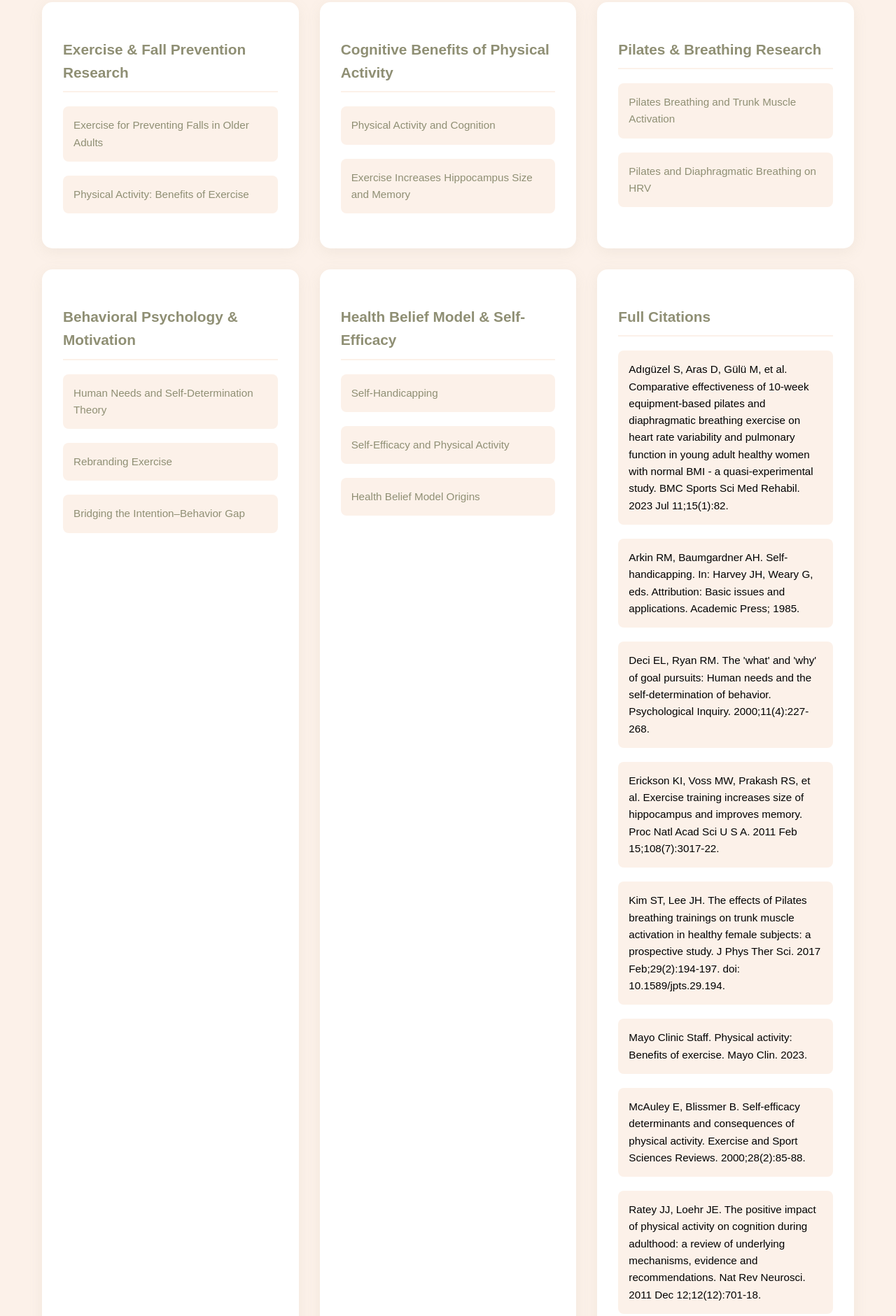
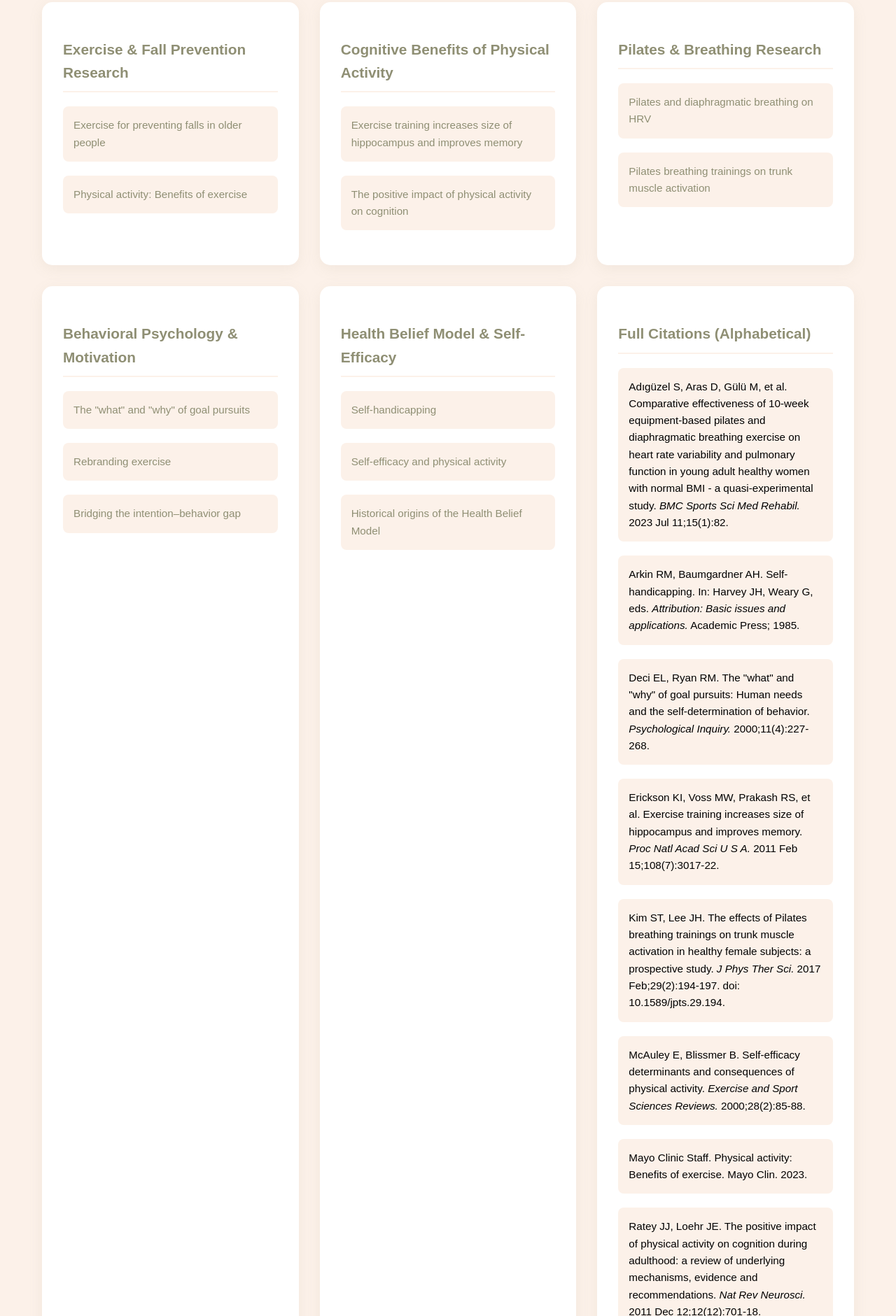
Before and after one commit to mmscheel/thegroundedpilates.github.io, a plain HTML site: page resources/index.html in a window 1280 px wide. Shown: the part 375-2256 px from the top of the page at 70% size. Drawn offline with Linux system fonts and the light colour scheme.

Commit message:
Update index.html

```diff
--- a/resources/index.html
+++ b/resources/index.html
@@ -285,46 +285,63 @@
 <p class="section-subtitle">Research supporting our approach to movement, well-being, and behavior change</p>
 <div class="resources-grid">
     <div class="resource-category">
-<h3>Exercise &amp; Fall Prevention Research</h3>
-<ul><li><a href="https://doi.org/10.1002/14651858.CD012424.pub2" target="_blank">Exercise for Preventing Falls in Older Adults</a></li>
-<li><a href="https://www.mayoclinic.org/healthy-lifestyle/fitness/in-depth/exercise/art-20048389" target="_blank">Physical Activity: Benefits of Exercise</a></li></ul>
+        <h3>Exercise & Fall Prevention Research</h3>
+        <ul>
+            <li><a href="https://www.cochranelibrary.com/cdsr/doi/10.1002/14651858.CD012424.pub2/full" target="_blank">Exercise for preventing falls in older people</a></li>
+            <li><a href="https://www.mayoclinic.org/healthy-lifestyle/fitness/in-depth/exercise/art-20048389" target="_blank">Physical activity: Benefits of exercise</a></li>
+        </ul>
     </div>
+
     <div class="resource-category">
         <h3>Cognitive Benefits of Physical Activity</h3>
-<ul><li><a href="https://pubmed.ncbi.nlm.nih.gov/21417955/" target="_blank">Physical Activity and Cognition</a></li>
-<li><a href="https://doi.org/10.1073/pnas.1015950108" target="_blank">Exercise Increases Hippocampus Size and Memory</a></li></ul>
+        <ul>
+            <li><a href="https://www.pnas.org/doi/10.1073/pnas.1015950108" target="_blank">Exercise training increases size of hippocampus and improves memory</a></li>
+            <li><a href="https://scholar.google.com/scholar_lookup?title=The+positive+impact+of+physical+activity+on+cognition+during+adulthood" target="_blank">The positive impact of physical activity on cognition</a></li>
+        </ul>
     </div>
+
     <div class="resource-category">
-<h3>Pilates &amp; Breathing Research</h3>
-<ul><li><a href="https://pmc.ncbi.nlm.nih.gov/articles/PMC5332969/" target="_blank">Pilates Breathing and Trunk Muscle Activation</a></li>
-<li><a href="https://pubmed.ncbi.nlm.nih.gov/37434197/" target="_blank">Pilates and Diaphragmatic Breathing on HRV</a></li></ul>
+        <h3>Pilates & Breathing Research</h3>
+        <ul>
+            <li><a href="https://bmcspo.biomedcentral.com/articles/10.1186/s13102-023-00750-7" target="_blank">Pilates and diaphragmatic breathing on HRV</a></li>
+            <li><a href="https://www.jstage.jst.go.jp/article/jpts/29/2/29_jpts-2016-787/_article" target="_blank">Pilates breathing trainings on trunk muscle activation</a></li>
+        </ul>
     </div>
+
     <div class="resource-category">
-<h3>Behavioral Psychology &amp; Motivation</h3>
-<ul><li><a href="https://doi.org/10.1207/S15327965PLI1104_01" target="_blank">Human Needs and Self-Determination Theory</a></li>
-<li><a href="https://doi.org/10.1186/1479-5868-8-94" target="_blank">Rebranding Exercise</a></li>
-<li><a href="https://bpspsychub.onlinelibrary.wiley.com/doi/abs/10.1348/135910705X39444" target="_blank">Bridging the Intention–Behavior Gap</a></li></ul>
+        <h3>Behavioral Psychology & Motivation</h3>
+        <ul>
+            <li><a href="https://www.tandfonline.com/doi/abs/10.1207/S15327965PLI1104_01" target="_blank">The "what" and "why" of goal pursuits</a></li>
+            <li><a href="https://ijbnpa.biomedcentral.com/articles/10.1186/1479-5868-8-94" target="_blank">Rebranding exercise</a></li>
+            <li><a href="https://bpspsychub.onlinelibrary.wiley.com/doi/abs/10.1348/135910705X39444" target="_blank">Bridging the intention–behavior gap</a></li>
+        </ul>
     </div>
+
     <div class="resource-category">
-<h3>Health Belief Model &amp; Self-Efficacy</h3>
-<ul><li><a href="https://psycnet.apa.org/record/1985-97382-000" target="_blank">Self-Handicapping</a></li>
-<li><a href="https://journals.lww.com/acsm-essr/fulltext/2000/28020/self_efficacy__determinants_and_consequences_of.5.aspx" target="_blank">Self-Efficacy and Physical Activity</a></li>
-<li><a href="https://doi.org/10.1177/109019817400200403" target="_blank">Health Belief Model Origins</a></li></ul>
+        <h3>Health Belief Model & Self-Efficacy</h3>
+        <ul>
+            <li><a href="https://psycnet.apa.org/record/1985-97382-000" target="_blank">Self-handicapping</a></li>
+            <li><a href="https://journals.lww.com/acsm-essr/Fulltext/2000/28020/Self_Efficacy__Determinants_and_Consequences_of.5.aspx" target="_blank">Self-efficacy and physical activity</a></li>
+            <li><a href="https://journals.sagepub.com/doi/abs/10.1177/109019817400200403" target="_blank">Historical origins of the Health Belief Model</a></li>
+        </ul>
     </div>
+
     <div class="resource-category">
-<h3>Full Citations</h3>
-<ul><li>Adıgüzel S, Aras D, Gülü M, et al. Comparative effectiveness of 10-week equipment-based pilates and diaphragmatic breathing exercise on heart rate variability and pulmonary function in young adult healthy women with normal BMI - a quasi-experimental study. BMC Sports Sci Med Rehabil. 2023 Jul 11;15(1):82.</li>
-<li>Arkin RM, Baumgardner AH. Self-handicapping. In: Harvey JH, Weary G, eds. Attribution: Basic issues and applications. Academic Press; 1985.</li>
-<li>Deci EL, Ryan RM. The 'what' and 'why' of goal pursuits: Human needs and the self-determination of behavior. Psychological Inquiry. 2000;11(4):227-268.</li>
-<li>Erickson KI, Voss MW, Prakash RS, et al. Exercise training increases size of hippocampus and improves memory. Proc Natl Acad Sci U S A. 2011 Feb 15;108(7):3017-22.</li>
-<li>Kim ST, Lee JH. The effects of Pilates breathing trainings on trunk muscle activation in healthy female subjects: a prospective study. J Phys Ther Sci. 2017 Feb;29(2):194-197. doi: 10.1589/jpts.29.194.</li>
+        <h3>Full Citations (Alphabetical)</h3>
+        <ul>
+            <li>Adıgüzel S, Aras D, Gülü M, et al. Comparative effectiveness of 10-week equipment-based pilates and diaphragmatic breathing exercise on heart rate variability and pulmonary function in young adult healthy women with normal BMI - a quasi-experimental study. <em>BMC Sports Sci Med Rehabil.</em> 2023 Jul 11;15(1):82.</li>
+            <li>Arkin RM, Baumgardner AH. Self-handicapping. In: Harvey JH, Weary G, eds. <em>Attribution: Basic issues and applications.</em> Academic Press; 1985.</li>
+            <li>Deci EL, Ryan RM. The "what" and "why" of goal pursuits: Human needs and the self-determination of behavior. <em>Psychological Inquiry.</em> 2000;11(4):227-268.</li>
+            <li>Erickson KI, Voss MW, Prakash RS, et al. Exercise training increases size of hippocampus and improves memory. <em>Proc Natl Acad Sci U S A.</em> 2011 Feb 15;108(7):3017-22.</li>
+            <li>Kim ST, Lee JH. The effects of Pilates breathing trainings on trunk muscle activation in healthy female subjects: a prospective study. <em>J Phys Ther Sci.</em> 2017 Feb;29(2):194-197. doi: 10.1589/jpts.29.194.</li>
+            <li>McAuley E, Blissmer B. Self-efficacy determinants and consequences of physical activity. <em>Exercise and Sport Sciences Reviews.</em> 2000;28(2):85-88.</li>
             <li>Mayo Clinic Staff. Physical activity: Benefits of exercise. Mayo Clin. 2023.</li>
-<li>McAuley E, Blissmer B. Self-efficacy determinants and consequences of physical activity. Exercise and Sport Sciences Reviews. 2000;28(2):85-88.</li>
-<li>Ratey JJ, Loehr JE. The positive impact of physical activity on cognition during adulthood: a review of underlying mechanisms, evidence and recommendations. Nat Rev Neurosci. 2011 Dec 12;12(12):701-18.</li>
-<li>Rosenstock IM. Historical origins of the Health Belief Model. Health Education Monographs. 1974;2(4):328-335.</li>
-<li>Segar M, et al. Rebranding exercise: Closing the gap between values and behavior. International Journal of Behavioral Nutrition and Physical Activity. 2011;8(1):94.</li>
-<li>Sherrington C, Fairhall NJ, Wallbank GK, et al. Exercise for preventing falls in older people living in the community. Cochrane Database Syst Rev. 2019 Jan 31;1(1):CD012424.</li>
-<li>Sniehotta FF, et al. Bridging the intention-behaviour gap: Planning, self-efficacy, and action control. British Journal of Health Psychology. 2014;10(4):607-621.</li></ul>
+            <li>Ratey JJ, Loehr JE. The positive impact of physical activity on cognition during adulthood: a review of underlying mechanisms, evidence and recommendations. <em>Nat Rev Neurosci.</em> 2011 Dec 12;12(12):701-18.</li>
+            <li>Rosenstock IM. Historical origins of the Health Belief Model. <em>Health Education Monographs.</em> 1974;2(4):328-335.</li>
+            <li>Segar M, et al. Rebranding exercise: Closing the gap between values and behavior. <em>International Journal of Behavioral Nutrition and Physical Activity.</em> 2011;8(1):94.</li>
+            <li>Sherrington C, Fairhall NJ, Wallbank GK, et al. Exercise for preventing falls in older people living in the community. <em>Cochrane Database Syst Rev.</em> 2019 Jan 31;1(1):CD012424.</li>
+            <li>Sniehotta FF, et al. Bridging the intention–behaviour gap: Planning, self-efficacy, and action control. <em>British Journal of Health Psychology.</em> 2014;10(4):607-621.</li>
+        </ul>
     </div>
 </div>
 <div class="quote">
```
Lines whose indentation alone changed are shown as unchanged.
